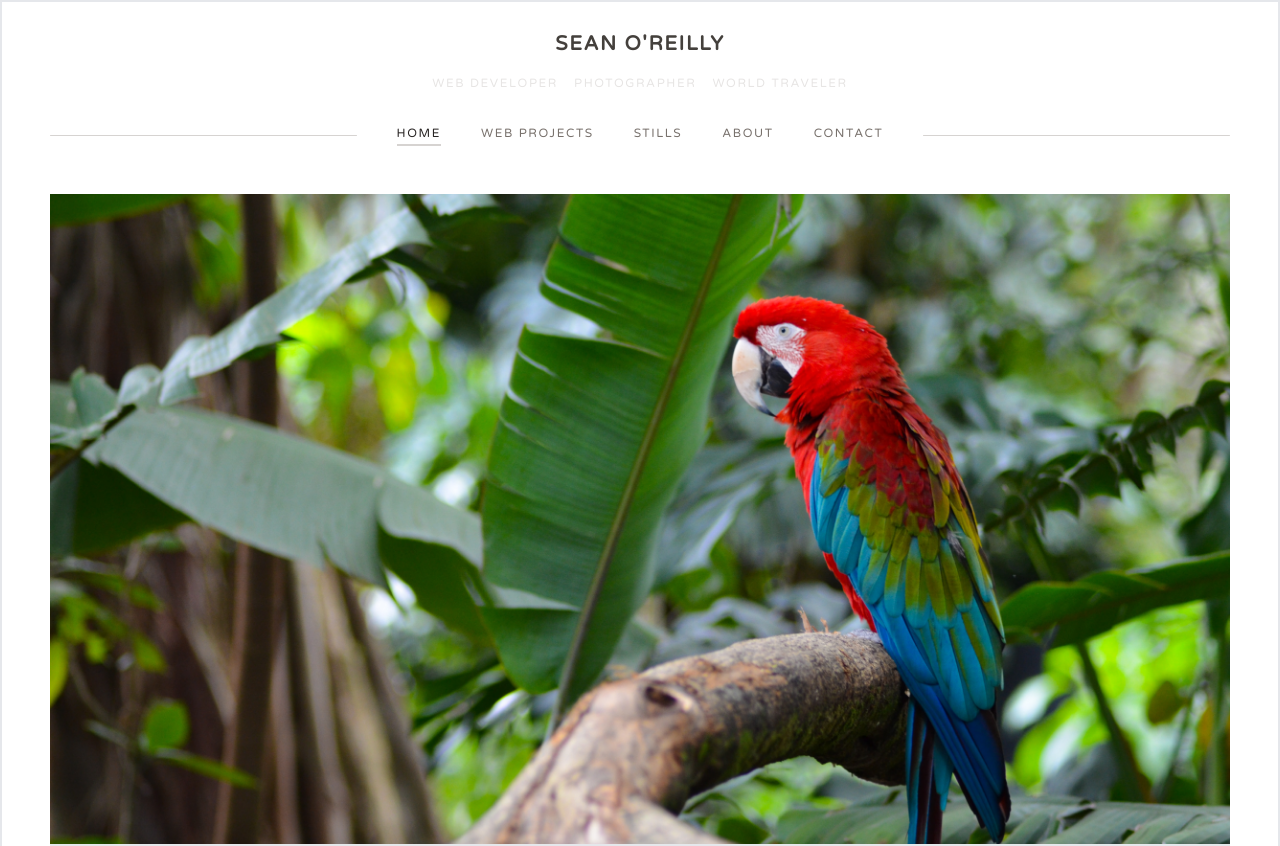
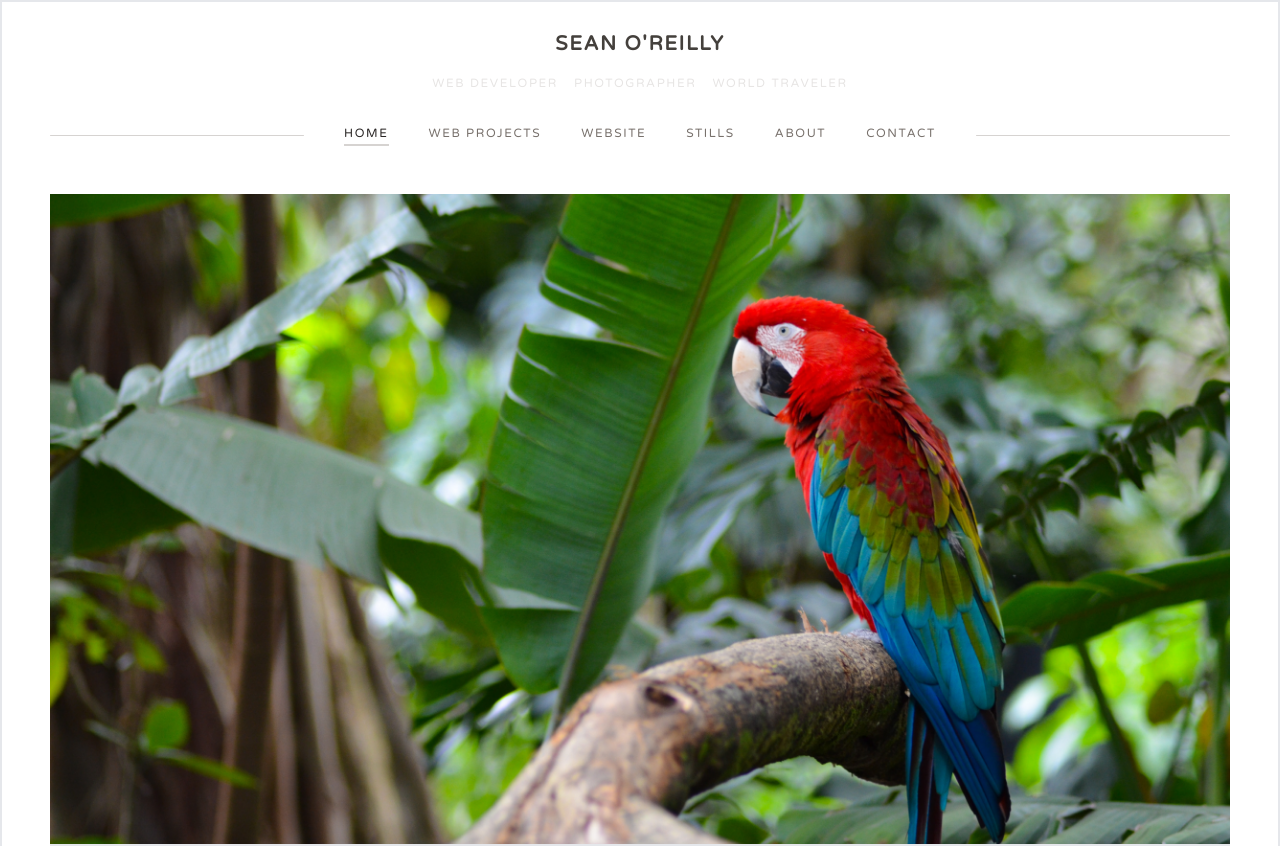
Before and after one commit to seano424/squarespace-portfolio-clone-bertie-gregory, a Next.js app: page / in a window 1280 px wide. Shown: the top 846 px of the page. Built offline with nearby package versions, Linux system fonts and the light colour scheme; what tailwindcss-debug-screens would draw is missing.

Commit message:
adding out website

```diff
--- a/components/Header.tsx
+++ b/components/Header.tsx
@@ -12,6 +12,10 @@ const navLinks = [
   {
     href: '/projects',
     label: 'web projects',
+  },
+  {
+    href: 'https://seanoreilly.me',
+    label: 'website',
   },
   {
     href: '/stills',
```
